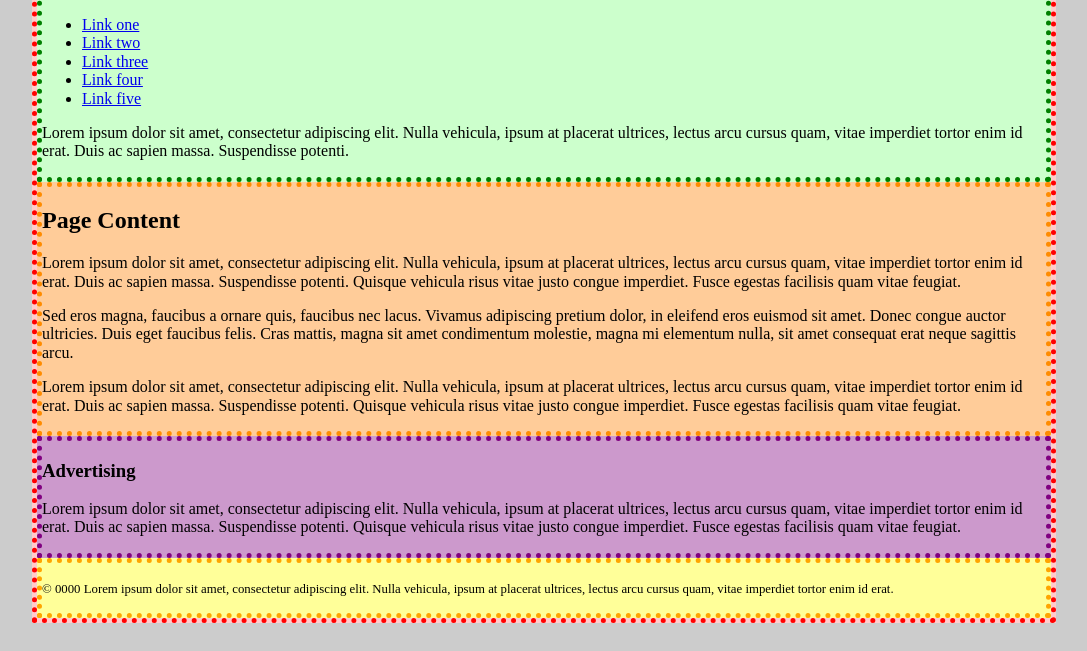
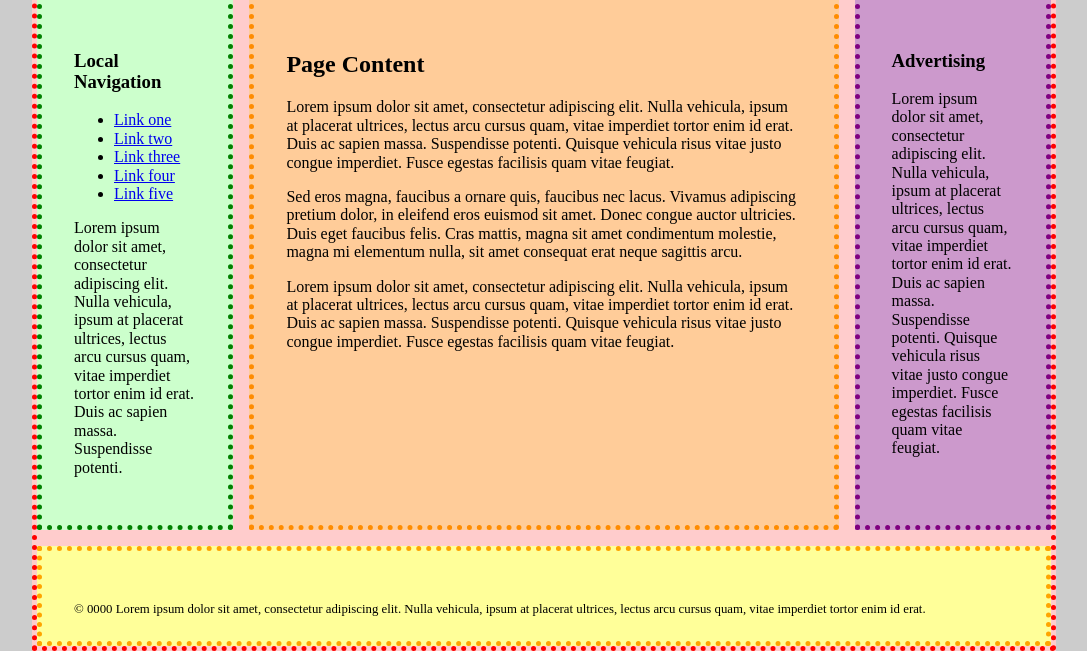
Before and after one commit to KROD333/comp1054-25w, a plain HTML site: page lesson-4/grid.html in a window 1280 px wide. Shown: the part 177-828 px from the top of the page, without its empty margins (96-1183 px from the left). Before the commit the page ends 800 px from the top, so only its background shows below. Drawn offline with Linux system fonts and the light colour scheme.

Commit message:
Completed the grid css

```diff
--- a/lesson-4/css/grid.css
+++ b/lesson-4/css/grid.css
@@ -16,22 +16,37 @@ body {
 	background: #FCC;
 	width: 80%;
 	margin: 0 auto;
+
 	/* STEP 1: Set the container to display: grid; */
+
+	display: grid;
 
 	/* STEP 7: Plot out the grid-template-areas */
 
+	grid-template-areas:
+		"header header header"
+		"navigation pagecontent advertising"
+		"footer footer footer";
+
 	/* STEP 8: Control the width of the grid rows */
+
+	grid-template-rows:  150px auto 100px;
 
 	/* STEP 9: Control the width of the grid columns (try the fr unit) */
 
+	grid-template-columns: 1fr 3fr 1fr;
+
 	/* STEP 10b: Set the grid-gap */
 
+	gap: 1rem;
 }
 
 header {
 	border: 5px dotted blue;
 	background: #CCF;
 	/* STEP 2: Identify the header as a grid-area */
+
+	grid-area: header;
 
 	/* STEP 11a: Fix the <header> - set display: flex; to have the <h1> and the <nav> sit beside each other */
 
@@ -54,12 +69,17 @@ header nav ul li {
 	background: #CFC;
 	/* STEP 3: Identify the nav as a grid-area */
 
+	grid-area: navigation;
+
 }
 
 section {
 	border: 5px dotted darkorange;
 	background: #FC9;
+
 	/* STEP 4: Identify the section as a grid-area */
+
+	grid-area: pagecontent;
 
 }
 
@@ -68,13 +88,17 @@ aside {
 	background: #C9C;
 	/* STEP 5: Identify the aside as a grid-area */
 
+	grid-area: advertising;
+
 }
 
 footer {
 	border: 5px dotted orange;
 	background: #FF9;
+
 	/* STEP 6: Identify the footer as a grid-area */
 
+	grid-area: footer;
 }
 
 header,
@@ -82,6 +106,7 @@ header,
 #container > section,
 #container > aside,
 footer {
+
     /* STEP 10a: add some padding to the main layout containers to give the text some room to breathe - see the effect in the browser, then comment this out and head up to the #container rule for an alternative */
-
+    padding: 2em;
 }
```
